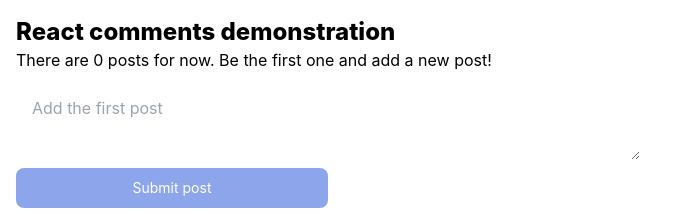
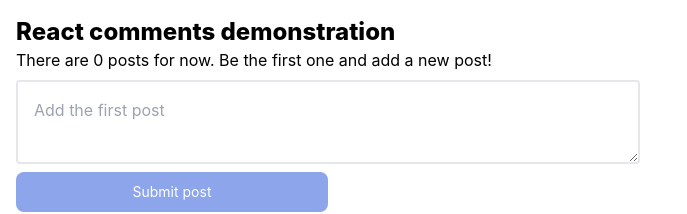
Before and after one commit to DorianW/inbwpemb, a React (Create React App) app: page / in a window 1280 px wide. Shown: the top 214 px of the page, without its empty margins (0-687 px from the left). Built offline with nearby package versions, Linux system fonts and the light colour scheme.

Commit message:
Add border to textarea for better visibility

```diff
--- a/src/Components/TextInput.tsx
+++ b/src/Components/TextInput.tsx
@@ -15,7 +15,7 @@ const TextInput = ({onSubmit, placeholder = 'Your comment...', buttonText = 'Sub
 	return (
 		<form className="flex flex-col justify-start w-full sm:w-6/12">
 			<textarea
-				className="p-4 rounded my-2"
+				className="p-4 rounded my-2 border-2"
 				value={text} onChange={(event) => setText(() => event.target.value)}
 				placeholder={placeholder}
 			/>
```
